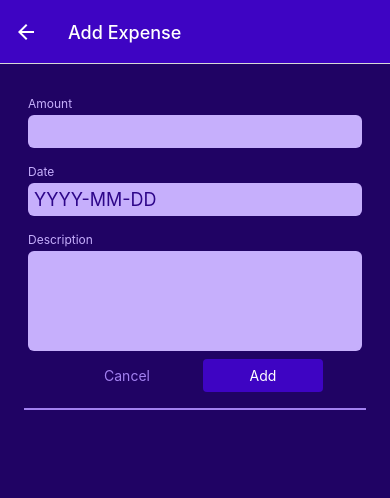
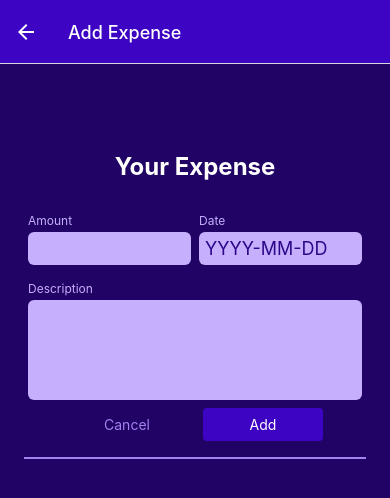
Before and after one commit to zdelcoco/ExpenseTracker, a React Native app: screen /ManageExpense in a window 390 px wide. Shown: the top 498 px of the page. Built offline with nearby package versions, Linux system fonts and the light colour scheme.

Commit message:
lecture 152 - Setting for Form Layout

```diff
--- a/components/ManageExpense/ExpenseForm.js
+++ b/components/ManageExpense/ExpenseForm.js
@@ -1,4 +1,4 @@
-import { View, StyleSheet } from 'react-native';
+import { View, StyleSheet, Text } from 'react-native';
 
 import Input from './Input';
 
@@ -6,8 +6,11 @@
   function amountChangedHandler() {}
 
   return (
-    <View>
+    <View style={styles.form}>
+      <Text style={styles.title}>Your Expense</Text>
+      <View style={styles.inputsRow}>
         <Input
+          style={styles.rowInput}
           label='Amount'
           textInputConfig={{
             keyboardType: 'decimal-pad',
@@ -15,6 +18,7 @@
           }}
         />
         <Input
+          style={styles.rowInput}
           label='Date'
           textInputConfig={{
             placeholder: 'YYYY-MM-DD',
@@ -22,6 +26,8 @@
             onChangeText: () => {},
           }}
         />
+      </View>
+
       <Input
         label='Description'
         textInputConfig={{
@@ -34,4 +40,22 @@
 
 export default ExpenseForm;
 
-const styles = StyleSheet.create({});
+const styles = StyleSheet.create({
+  form: {
+    marginTop: 40,
+  },
+  title: {
+    fontSize: 24,
+    fontWeight: 'bold',
+    color: 'white',
+    marginVertical: 24,
+    textAlign: 'center',
+  },
+  inputsRow: {
+    flexDirection: 'row',
+    justifyContent: 'space-between',
+  },
+  rowInput: {
+    flex: 1,
+  },
+});
--- a/components/ManageExpense/Input.js
+++ b/components/ManageExpense/Input.js
@@ -2,7 +2,7 @@
 
 import { GlobalStyles } from '../../constants/styles';
 
-function Input({ label, textInputConfig }) {
+function Input({ label, style, textInputConfig }) {
   let inputStyles = [styles.input];
 
   if (textInputConfig?.multiline) {
@@ -10,7 +10,7 @@
   }
 
   return (
-    <View style={styles.inputContainer}>
+    <View style={[styles.inputContainer, style]}>
       <Text style={styles.label}>{label}</Text>
       <TextInput style={inputStyles} {...textInputConfig} />
     </View>
```
Lines whose indentation alone changed are shown as unchanged.
